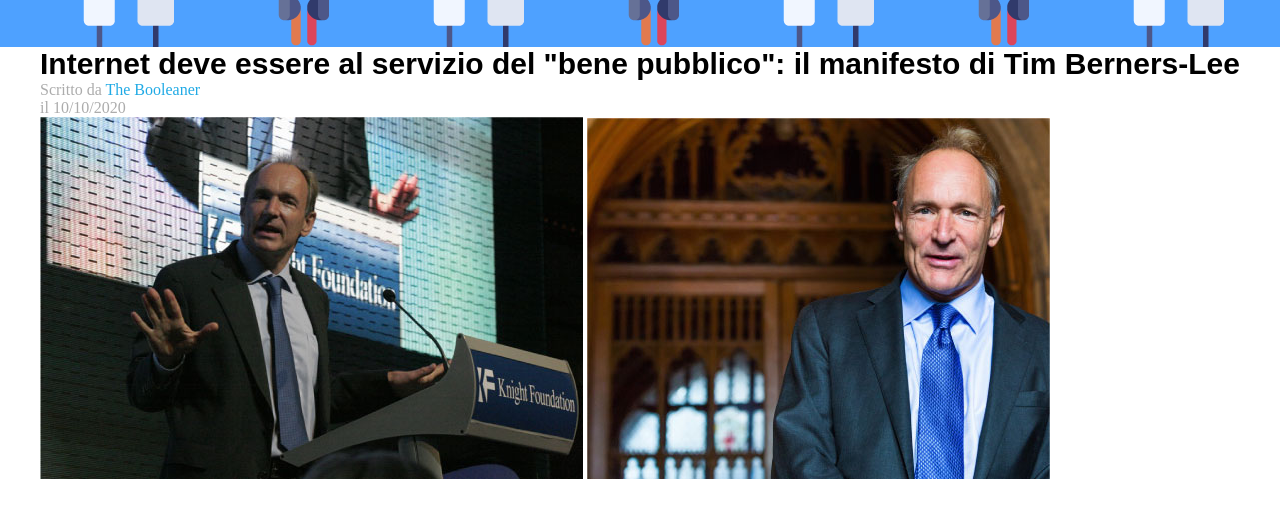
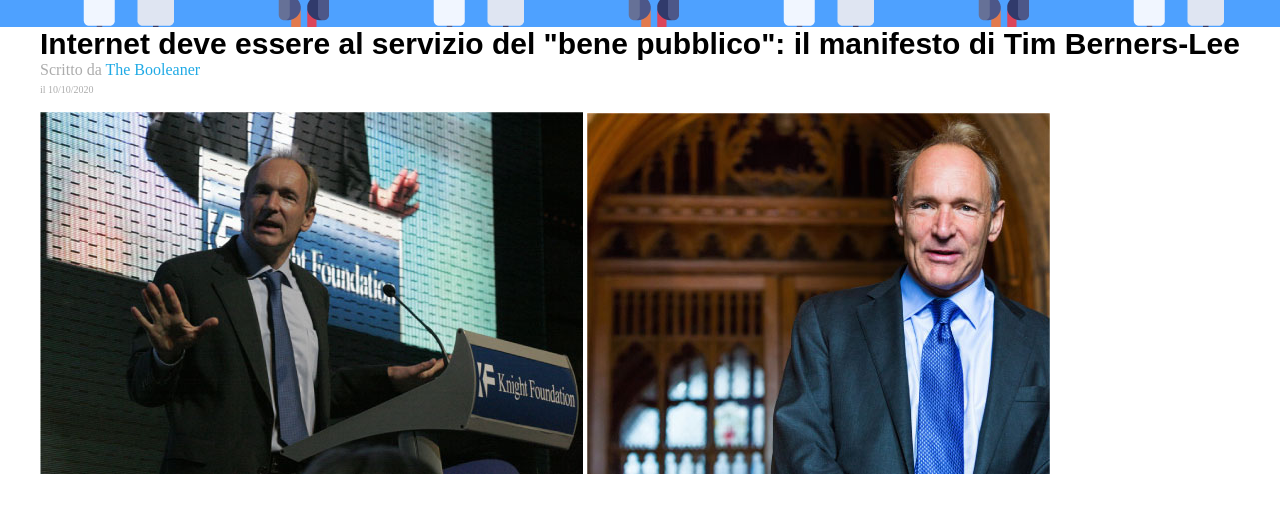
Before and after one commit to Giulia-M/html-css-booleaner, a plain HTML site: page index.html in a window 1280 px wide. Shown: the part 133-650 px from the top of the page. Drawn offline with Linux system fonts and the light colour scheme; a web font is replaced by a local one.

Commit message:
modifica il sottotitolo e il margin delle foto

```diff
--- a/index.html
+++ b/index.html
@@ -27,10 +27,10 @@
                <strong> Internet deve essere al servizio del "bene pubblico": il manifesto di Tim Berners-Lee</strong>
             </div>
             <div class="sottotitolo">
-                Scritto da <span id="colore-sottotitolo">The Booleaner</span><br>
-                il 10/10/2020
+               Scritto da <span id="colore-sottotitolo">The Booleaner</span><br>
+               <span id="dimensione-sottotitolo">il 10/10/2020</span>
             </div>
-            <div class="">
+            <div class="img-parte1">
                 <img src="img/tim-1.jpg" alt="Tim Berners-Lee">
                 <img src="img/tim-2.jpg" alt="Tim Berners-Lee informatico britannico co-inventore insieme a Robert Cailliau del World Wide Web">
             </div>
--- a/style.css
+++ b/style.css
@@ -2,7 +2,7 @@
     margin: 0;
 }
 .container {
-    height: 180px;
+    height: 160px;
 }
 .pattern {
     background-image: url(img/pattern.png);
@@ -28,3 +28,9 @@
 .sottotitolo {
     color: #acacac;
 }
+#dimensione-sottotitolo {
+    font-size: 10px;
+}
+.img-parte1 {
+    margin-top: 15px;
+}
```
